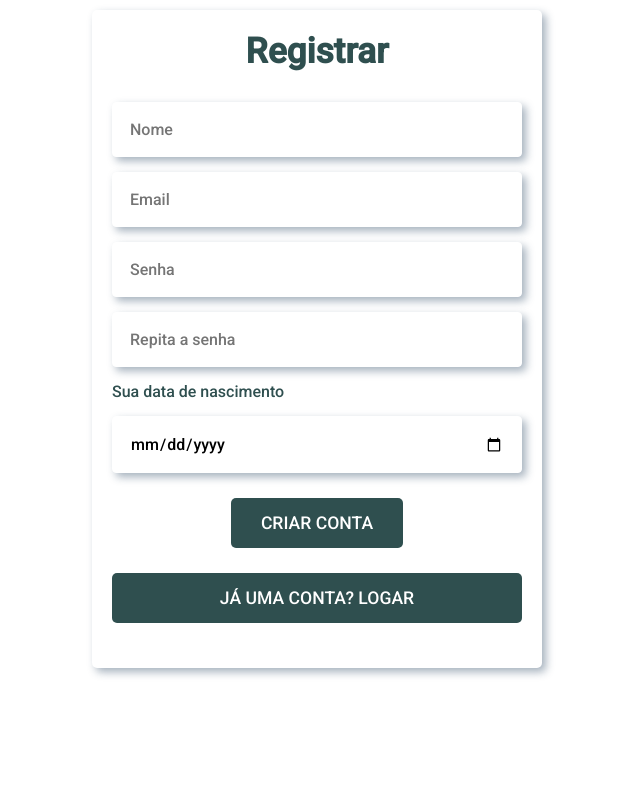
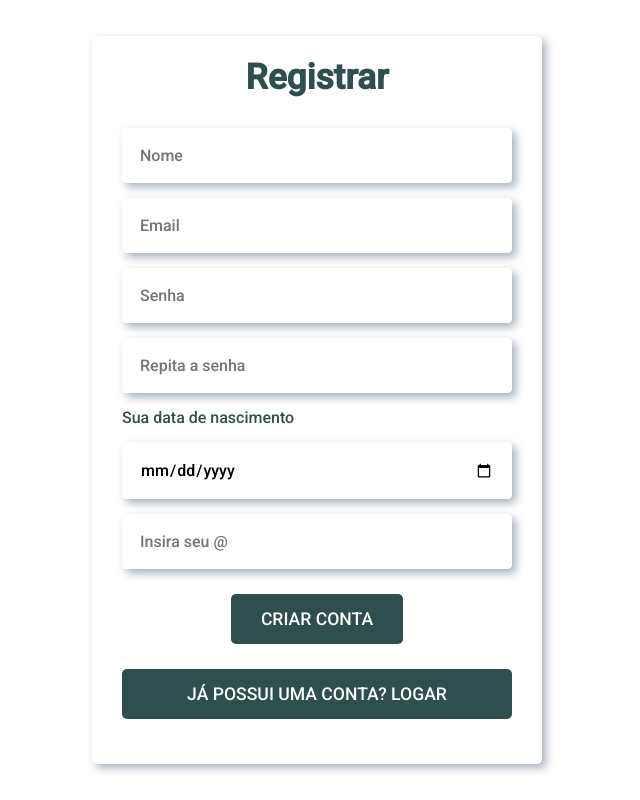
Before and after one commit to MathLouren/Rede-social, a Vue app: page /registrar in a window 1280 px wide. Shown: the whole page, without its empty margins (323-963 px from the left). Built offline with nearby package versions, Linux system fonts and the light colour scheme.

Commit message:
register vuex

```diff
--- a/src/App.vue
+++ b/src/App.vue
@@ -102,13 +102,14 @@ export default{
 
   .form{
       box-shadow: 4px 4px 8px rgba(30, 60, 90, 0.4);
-      padding: 20px;
+      padding: 20px 30px;
       border-radius: 5px;
       width: 450px;
-      margin: 10px 5px;
+      margin: 20px 5px;
   }
 
   .container_form{
+      min-height: 100vh;
       display: flex;
       justify-content: center;
       align-items: center;
--- a/src/store/index.js
+++ b/src/store/index.js
@@ -12,7 +12,9 @@ export default new Vuex.Store({
       id:"",
       name:"",
       email:"",
+      date:"",
       password:"",
+      user_id:"",
       dadosUser: false,
       InfosUser: false
     }
--- a/src/views/registrar/Registrar.vue
+++ b/src/views/registrar/Registrar.vue
@@ -28,16 +28,28 @@
                       </ul>
                 </div>
                 <span>Sua data de nascimento</span>
-            <input type="date">
+                <input type="date" v-model="date">
+                <div class="error_input" v-if="$v.date.$error">
+                      <ul>
+                          <li>Por favor preencha esse campo</li>
+                      </ul>
+                </div>
+                  <input type="text" placeholder="Insira seu @" class="user_id" v-model="user_id" @change="lowerCase" maxlength="10">
+                  <div class="error_input" v-if="$v.user_id.$error">
+                      <ul>
+                          <li>Campo Obrigatório</li>
+                          <li>Máximo de 10 caracteres</li>
+                      </ul>
+                </div>
                 <button class="btn button" @click.prevent="validarUsuario">Criar conta</button>
-            <router-link class="btn button" to="/">Já  uma conta? Logar</router-link>
+                <router-link class="btn button" to="/">Já possui uma conta? Logar</router-link>
                 </form>
       </div>
   </section>
 </template>
 
 <script>
-import { required , email , minLength , sameAs} from 'vuelidate/lib/validators'
+import { required , email , minLength , maxLength , sameAs} from 'vuelidate/lib/validators'
 import { mapFields } from "@/helpers.js"
 
 export default {
@@ -48,7 +60,7 @@ export default {
   },
   computed:{
         ...mapFields({
-            fields:["id","name","email","password"],
+            fields:["id","name","email","password","date","user_id"],
             base:"user",
             mutation:"UPDATE_USER"
         })
@@ -57,9 +69,11 @@ export default {
       name: { required },
       email: { required , email },
       password: { required , minLength:minLength(6)},
+      date:{ required },
       confirmation_password:{
       sameAs: sameAs('password')
-      }
+      },
+      user_id: { required , maxLength: maxLength(10) }
   },
     methods:{
       validarUsuario(){
@@ -78,11 +92,21 @@ export default {
            } catch(error){
                console.log(error)
            }
+        },
+        lowerCase(){
+
         }
     }
 }
 </script>
 
-<style>
+<style scoped>
+
+@media(max-width:400px){
+  .form{
+    padding: 15px;
+    margin: 5px;
+  }
+}
 
 </style>
```
Lines whose indentation alone changed are shown as unchanged.
